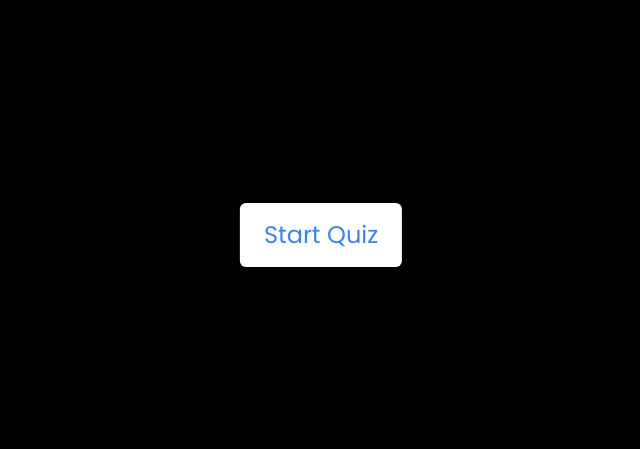
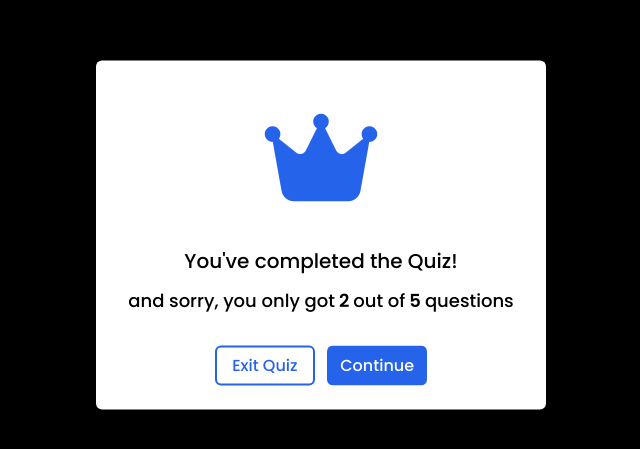
Before and after one commit to oluseguncodess/web3Bridge-quiz-app, a website: page public/index.html in a window 1280 px wide. Shown: the part 165-614 px from the top of the page, without its empty margins (319-959 px from the left). Drawn offline with Linux system fonts and the light colour scheme.

Commit message:
finish styling last section

```diff
--- a/public/index.html
+++ b/public/index.html
@@ -79,6 +79,19 @@
             <button class="bg-blue-600 text-white px-3 h-[40px] rounded-md border-solid border-[1px] border-blue-600 outline-none hover:bg-blue-500 transition-[ease] duration-[0.3s]">Next Questions</button>
         </footer>
     </div>
+        <div class="center bg-white text-black w-[450px] py-6 px-8 rounded-md flex flex-col items-center justify-between">
+            <div class="text-blue-600 text-[100px] mb-3">
+                <i class="fas fa-crown"></i>
+            </div>
+            <div class="font-medium text-xl">You've completed the Quiz!</div>
+            <div class="mb-8">
+                <span class="flex mt-3 text-[18px] font-medium">and sorry, you only got <p class="font-semibold px-1">2</p> out of <p class="font-semibold px-1">5</p> questions</span>
+            </div>
+            <div>
+                <button class="mx-1 h-10 w-[6.25rem] rounded-md  text-blue-600 text-base font-medium border-blue-600 border-solid border-2 hover:bg-blue-600 hover:text-white transition-all duration-[300ms] ease-[ease]">Exit Quiz</button>
+            <button class="mx-1 h-10 w-[6.25rem] rounded-md bg-blue-600 border-blue-600 text-white text-base font-medium border-transparent border-solid border-2 ">Continue</button>
+            </div>
+        </div>
 
 
 </body>
```
Also changed, not shown: public/style.css.
